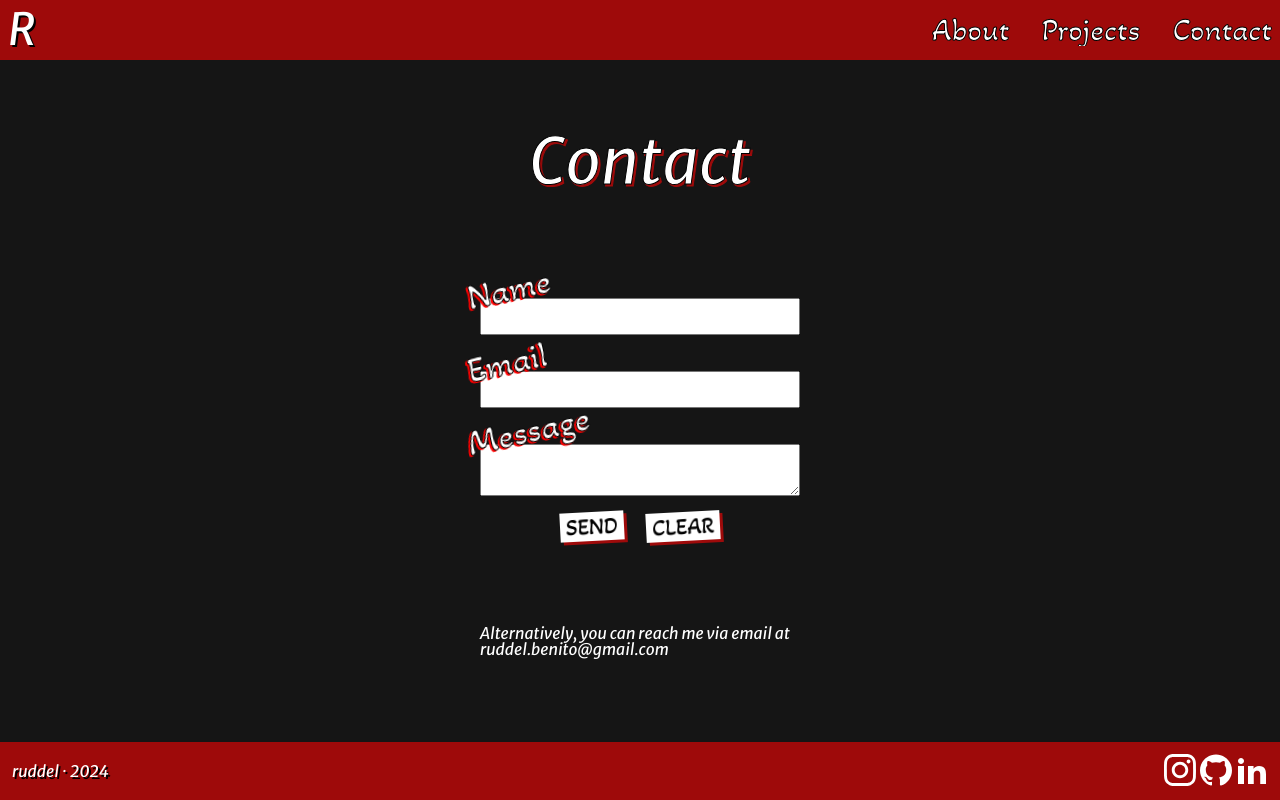
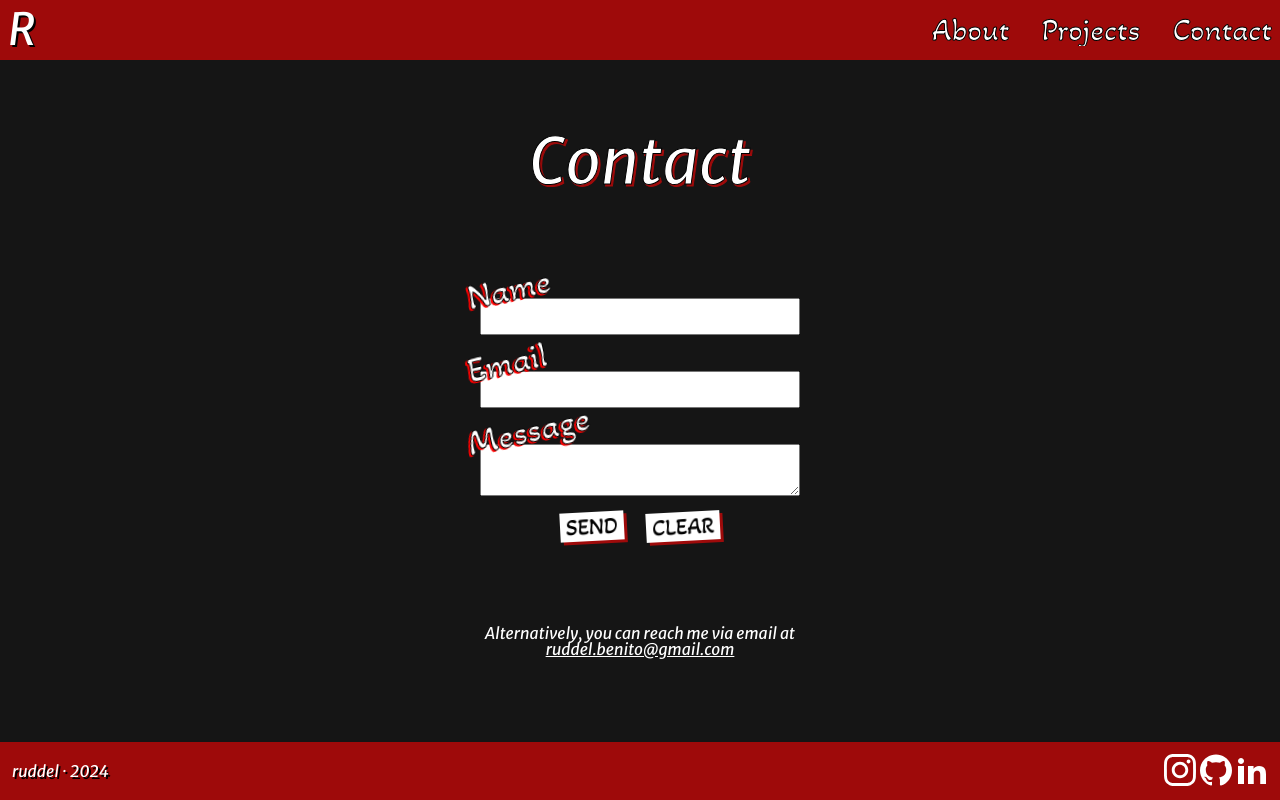
Before and after one commit to ruddelbenito/ruddelca, a Next.js app: page /contact in a window 1280 px wide. Built offline with nearby package versions, Linux system fonts and the light colour scheme.

Commit message:
Add mailto url to alternative contact blurb

```diff
--- a/src/pages/contact.js
+++ b/src/pages/contact.js
@@ -81,7 +81,7 @@ export default function Contact() {
                 </div>
             </form>
 
-            <p className={styles.altContact}>Alternatively, you can reach me via email at ruddel.benito@gmail.com</p>
+            <p className={styles.altContact}>Alternatively, you can reach me via email at <a className={styles.emailRedirect} href='mailto:ruddel.benito@gmail.com'>ruddel.benito@gmail.com</a></p>
         </>
     )
 }
--- a/src/styles/contact.module.scss
+++ b/src/styles/contact.module.scss
@@ -86,4 +86,14 @@
     color: variables.$white;
     font-family: Merriweather-Italic;
     font-size: 1rem;
+    text-align: center;
+
+    .emailRedirect {
+        color: variables.$white;
+        transition: 0.1s;
+
+        &:hover {
+            color: variables.$red-bright;
+        }
+    }
 }
```
